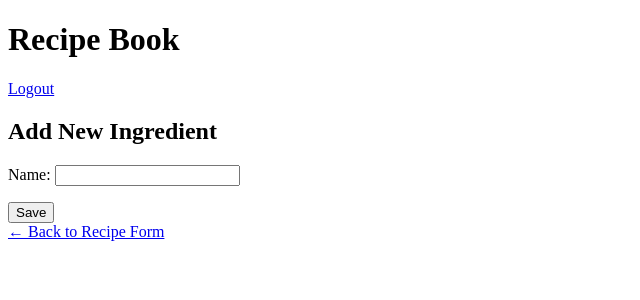
After one commit to hpaguio/Let-him-cook, a Django app: page /ingredient/add/ in a window 1280 px wide. The commit adds this page. Shown: the top 300 px of the page, without its empty margins (0-640 px from the left). Run offline with Django 5.2, Linux system fonts and the light colour scheme; the visitor is signed in with stand-in values (Sample User, id 1).

Commit message:
[ledger] - Added entire lab4

```diff
--- /dev/null
+++ b/recipebook/ledger/forms.py
@@ -0,0 +1,30 @@
+from django import forms
+from .models import Recipe, RecipeImage, RecipeIngredient, Ingredient
+from django.forms import modelformset_factory
+
+class RecipeForm(forms.ModelForm):
+    class Meta:
+        model = Recipe
+        fields = ['name', 'image']
+
+class RecipeIngredientForm(forms.ModelForm):
+    class Meta:
+        model = RecipeIngredient
+        fields = ['ingredient', 'quantity']
+
+class IngredientForm(forms.ModelForm):
+    class Meta:
+        model = Ingredient
+        fields = ['name']
+
+class RecipeImageForm(forms.ModelForm):
+    class Meta:
+        model = RecipeImage
+        fields = ['image', 'description']
+
+RecipeIngredientFormSet = modelformset_factory(
+    RecipeIngredient,
+    form=RecipeIngredientForm,
+    extra=1,
+    can_delete=False
+)
--- a/recipebook/ledger/models.py
+++ b/recipebook/ledger/models.py
@@ -14,6 +14,7 @@ class Recipe(models.Model):
     author = models.ForeignKey(User, on_delete=models.CASCADE)
     created_on = models.DateTimeField(auto_now_add=True)
     updated_on = models.DateTimeField(auto_now=True)
+    image = models.ImageField(upload_to='recipe_images/', null=True, blank=True)
 
     def __str__(self):
         return self.name
@@ -39,3 +40,11 @@ def create_or_update_user_profile(sender, instance, created, **kwargs):
     if created:
         Profile.objects.create(user=instance)
     instance.profile.save()
+
+class RecipeImage(models.Model):
+    image = models.ImageField(upload_to='recipe_images/')
+    description = models.CharField(max_length=255)
+    recipe = models.ForeignKey(Recipe, on_delete=models.CASCADE, related_name='images')
+
+    def __str__(self):
+        return f"{self.recipe.name} - {self.description}"
--- /dev/null
+++ b/recipebook/ledger/templates/ledger/ingredient_add.html
@@ -0,0 +1,13 @@
+{% extends "ledger/base.html" %}
+
+{% block content %}
+  <h2>Add New Ingredient</h2>
+
+  <form method="post">
+    {% csrf_token %}
+    {{ form.as_p }}
+    <button type="submit">Save</button>
+  </form>
+
+  <a href="{% url 'ledger:recipe_add' %}">← Back to Recipe Form</a>
+{% endblock %}
--- a/recipebook/ledger/templates/ledger/recipe_list.html
+++ b/recipebook/ledger/templates/ledger/recipe_list.html
@@ -7,5 +7,10 @@
         {% for recipe in recipes %}
             <li><a href="{% url 'ledger:recipe_detail' recipe.id %}">{{ recipe.name }}</a></li>
         {% endfor %}
+
+        {% if user.is_authenticated %}
+            <a href="{% url 'ledger:recipe_add' %}">Add New Recipe</a>
+        {% endif %}
+
     </ul>
 {% endblock %}
--- a/recipebook/ledger/urls.py
+++ b/recipebook/ledger/urls.py
@@ -9,4 +9,7 @@ urlpatterns = [
     path('recipe/list', views.recipe_list, name="recipe_list"),
     path('login/', views.custom_login_view, name='login'),
     path('logout/', views.custom_logout_view, name='logout'),
+    path('ingredient/add/', views.ingredient_add_view, name='ingredient_add'),
+    path('recipe/add/', views.recipe_add_view, name='recipe_add'),
+    path('recipe/<int:recipe_id>/add_image/', views.add_recipe_image_view, name='add_recipe_image'),
 ]
--- a/recipebook/ledger/views.py
+++ b/recipebook/ledger/views.py
@@ -1,72 +1,22 @@
-from django.shortcuts import render
+from django.shortcuts import render, redirect, get_object_or_404
 from ledger.models import Ingredient, Recipe, RecipeIngredient
+from .forms import RecipeForm, IngredientForm, RecipeImageForm, RecipeIngredientForm, RecipeIngredientFormSet
 from django.contrib.auth.decorators import login_required
-from django.shortcuts import redirect
 from django.contrib.auth import login, logout, authenticate
 from django.contrib.auth.forms import AuthenticationForm
 from django.contrib import messages
 from django.contrib.auth.models import User
+from .models import Ingredient, RecipeIngredient
+from django.forms import modelformset_factory
 
-def load_recipes():
-    recipe_data = {
-        "recipes": [
-            {
-                "name": "Recipe 1",
-                "ingredients": [
-                    {"name": "tomato", "quantity": "3pcs"},
-                    {"name": "onion", "quantity": "1pc"},
-                    {"name": "pork", "quantity": "1kg"},
-                    {"name": "water", "quantity": "1L"},
-                    {"name": "sinigang mix", "quantity": "1 packet"}
-                ]
-            },
-            {
-                "name": "Recipe 2",
-                "ingredients": [
-                    {"name": "garlic", "quantity": "1 head"},
-                    {"name": "onion", "quantity": "1pc"},
-                    {"name": "vinegar", "quantity": "1/2cup"},
-                    {"name": "water", "quantity": "1 cup"},
-                    {"name": "salt", "quantity": "1 tablespoon"},
-                    {"name": "whole black peppers", "quantity": "1 tablespoon"},
-                    {"name": "pork", "quantity": "1 kilo"}
-                ]
-            }
-        ]
-    }
-
-    author = User.objects.first()
-    if not author:
-        raise Exception("No user found to assign as author. Create a superuser first!")
-
-    for recipe_info in recipe_data['recipes']:
-        recipe, _ = Recipe.objects.get_or_create(name=recipe_info['name'], defaults={"author": author})
-        recipe.author = author
-        recipe.save()
-
-        for ingredient_info in recipe_info['ingredients']:
-            ingredient, _ = Ingredient.objects.get_or_create(name=ingredient_info['name'])
-
-            RecipeIngredient.objects.get_or_create(
-                quantity=ingredient_info['quantity'],
-                ingredient=ingredient,
-                recipe=recipe
-            )
-
-    for recipe_info in recipe_data['recipes']:
-        recipe, _ = Recipe.objects.get_or_create(name=recipe_info['name'])
-
-        for ingredient_info in recipe_info['ingredients']:
-            ingredient, _ = Ingredient.objects.get_or_create(name=ingredient_info['name'])
-
-            RecipeIngredient.objects.create(
-                quantity=ingredient_info['quantity'],
-                ingredient=ingredient,
-                recipe=recipe
-            )
+IngredientFormSet = modelformset_factory(
+    RecipeIngredient,
+    fields=('ingredient', 'quantity'),
+    extra=1,
+    can_delete=False
+)
 
 def index(request):
-    load_recipes()
     return render(request, 'ledger/index.html')
 
 @login_required
@@ -110,7 +60,76 @@ def custom_login_view(request):
 
     return render(request, 'ledger/login.html', {'form': form})
 
-
 def custom_logout_view(request):
     logout(request)
     return redirect('ledger:login')
+
+@login_required
+def recipe_add_view(request):
+    if request.method == 'POST':
+        form = RecipeForm(request.POST, request.FILES)
+        formset = IngredientFormSet(request.POST)
+        if form.is_valid() and formset.is_valid():
+            recipe = form.save(commit=False)
+            recipe.author = request.user
+            recipe.save()
+
+            ingredients = formset.save(commit=False)
+            for ingredient in ingredients:
+                ingredient.recipe = recipe
+                ingredient.save()
+
+            formset.save_m2m()
+
+            return redirect('ledger:recipe_detail', id=recipe.id)
+    else:
+        form = RecipeForm()
+        formset = IngredientFormSet()
+    return render(request, 'ledger/recipe_add.html', {'form': form, 'formset': formset})
+
+
+@login_required
+def add_recipe_image(request, pk):
+    recipe = get_object_or_404(Recipe, pk=pk)
+
+    if request.method == 'POST':
+        form = RecipeImageForm(request.POST, request.FILES)
+        if form.is_valid():
+            recipe_image = form.save(commit=False)
+            recipe_image.recipe = recipe
+            recipe_image.save()
+            return redirect('recipe_detail', id=pk)
+    else:
+        form = RecipeImageForm()
+
+    return render(request, 'ledger/recipe_image_add.html', {'form': form, 'recipe': recipe})
+
+@login_required
+def ingredient_add_view(request):
+    if request.method == 'POST':
+        form = IngredientForm(request.POST)
+        if form.is_valid():
+            form.save()
+            return redirect('ledger:recipe_add')
+    else:
+        form = IngredientForm()
+    return render(request, 'ledger/ingredient_add.html', {'form': form})
+
+@login_required
+def add_recipe_image_view(request, recipe_id):
+    recipe = get_object_or_404(Recipe, id=recipe_id)
+
+    if request.method == 'POST':
+        form = RecipeImageForm(request.POST, request.FILES)
+        if form.is_valid():
+            image = form.save(commit=False)
+            image.recipe = recipe
+            image.save()
+            return redirect('ledger:recipe_detail', id=recipe.id)
+    else:
+        form = RecipeImageForm()
+
+    return render(request, 'ledger/add_recipe_image.html', {
+        'form': form,
+        'recipe': recipe
+    })
```
Also changed, not shown: recipebook/ledger/admin.py (+9 -2 lines), recipebook/ledger/templates/ledger/recipe_add.html (added, +49 -0 lines), recipebook/ledger/templates/ledger/recipe_detail.html (+7 -1 lines), recipebook/ledger/templates/ledger/recipe_image_add.html (added, +14 -0 lines), recipebook/ledger/migrations/0002_recipeimage.py (added), recipebook/ledger/migrations/0003_recipe_image.py (added).
